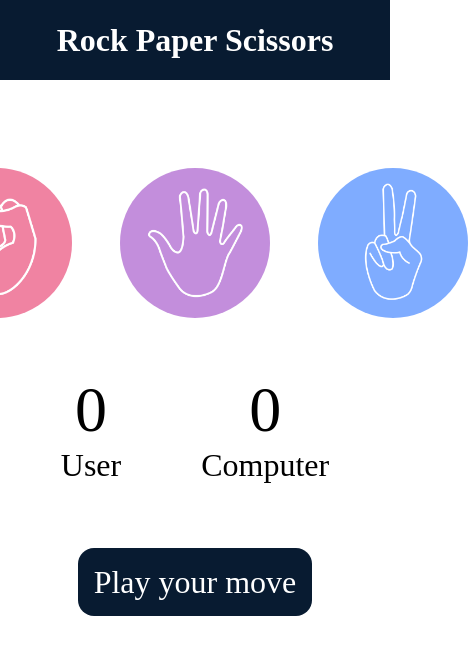
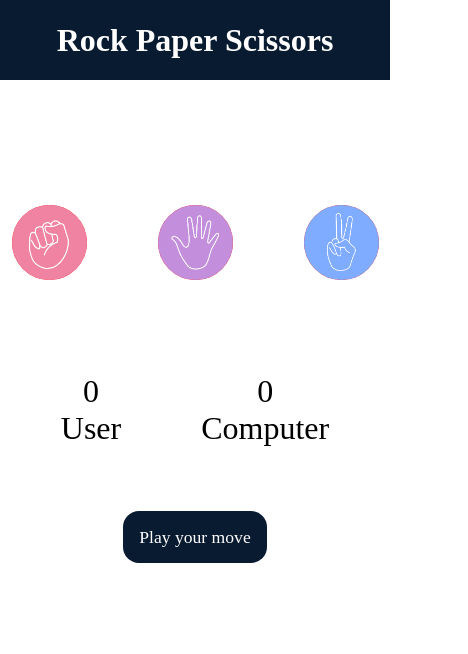
Before and after one commit to MohsinAli-Developer/RockPaperScissor, a plain HTML site: page index.html in a window 390 px wide. Shown: the whole page, 468 px wide, since content can reach past the window. Drawn offline with Linux system fonts and the light colour scheme.

Commit message:
Update RockPaperGame.css

```diff
--- a/RockPaperGame.css
+++ b/RockPaperGame.css
@@ -9,7 +9,8 @@ h1{
     color: #fff;
     height: 5rem;
     line-height: 5rem;
-
+    display: flex;
+    justify-content: center;
 }
 
 .choice{
@@ -69,3 +70,27 @@ img{
     border-radius:1rem ;
 
 }
+
+    @media (min-width: 200px) and (max-width: 400px) {
+    img{
+        height: 75px;
+        width: 75px;
+        background-color: red;
+        border-radius: 50%;
+    }
+
+    #msg{
+        background-color: #081b31;
+        color:#fff;
+        font-size: 1.1rem;
+        display: inline;
+        padding: 1rem;
+        border-radius:1rem ;
+
+    }
+
+    #user-score,
+#comp-score{
+    font-size: 2rem;
+}
+}
```
